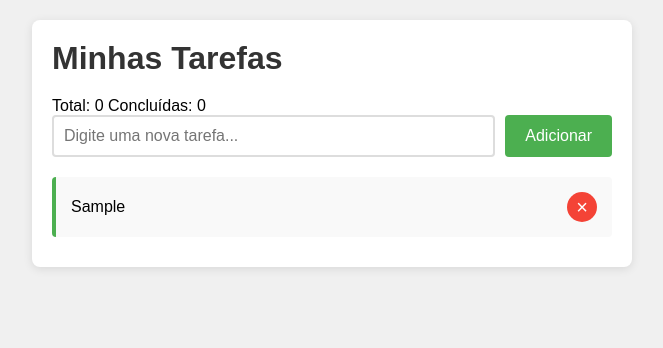
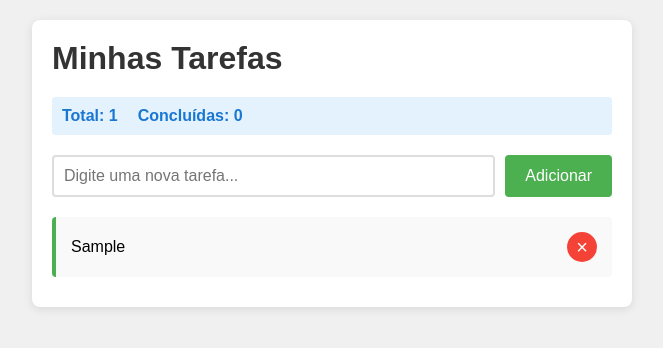
Before and after one commit to kaue05/atividades-branch-CLOUD-BRANCH-MERGE, a plain HTML site: page index.html in a window 1280 px wide. Both pictures are taken after typing "Sample" into the empty fields and a click on the button "Adicionar". Shown: the whole page, without its empty margins (308-971 px from the left). Drawn offline with Linux system fonts and the light colour scheme.

Commit message:
feat: implementa contadores de tarefas total e concluídas

```diff
--- a/script.js
+++ b/script.js
@@ -30,3 +30,23 @@ addBtn.addEventListener('click', addTask);
 taskInput.addEventListener('keypress', (e) => {
     if (e.key === 'Enter') addTask();
 });
+
+// Atualizar contadores
+function updateCounters() {
+    const total = taskList.children.length;
+    const completed = taskList.querySelectorAll('.completed').length;
+
+    document.getElementById('totalTasks').textContent = `Total: ${total}`;
+    document.getElementById('completedTasks').textContent = `Concluídas: ${completed}`;
+}
+
+// Modificar função addTask para atualizar contador
+const originalAddTask = addTask;
+addTask = function () {
+    originalAddTask();
+    updateCounters();
+};
+
+// Observer para detectar mudanças
+const observer = new MutationObserver(updateCounters);
+observer.observe(taskList, { childList: true, subtree: true, attributes: true });
--- a/style.css
+++ b/style.css
@@ -105,3 +105,17 @@ h1 {
     cursor: pointer;
     flex: 1;
 }
+
+.stats {
+    display: flex;
+    gap: 20px;
+    margin-bottom: 20px;
+    padding: 10px;
+    background-color: #e3f2fd;
+    border-radius: 4px;
+}
+
+.stats span {
+    font-weight: bold;
+    color: #1976d2;
+}
```
